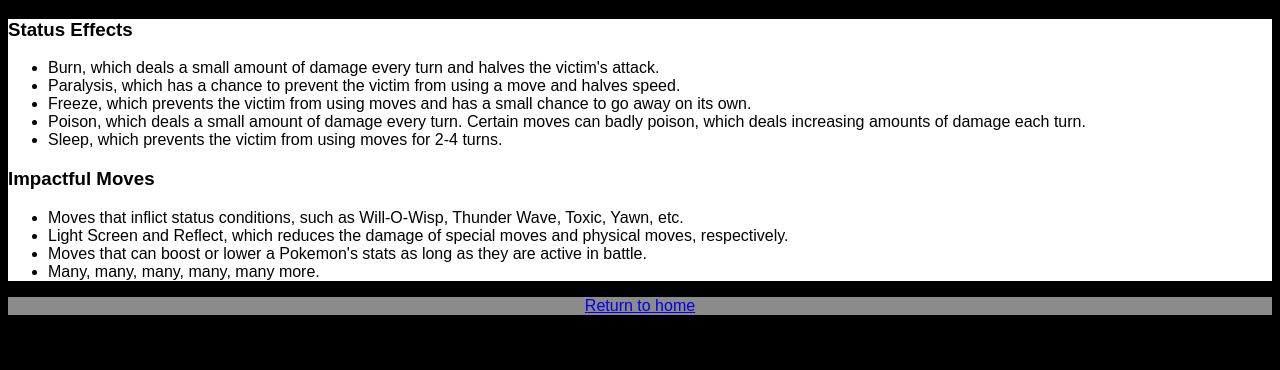
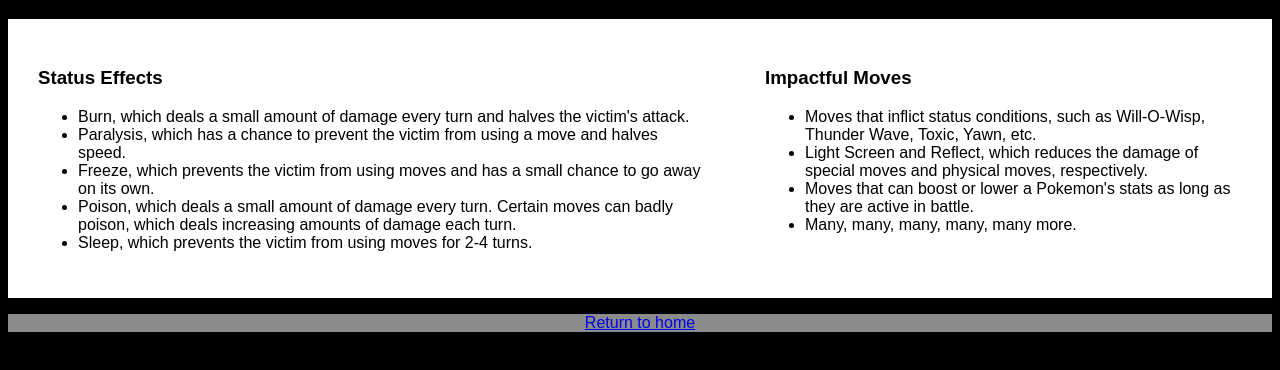
Before and after one commit to boedeckern/EducationalWebpage, a plain HTML site: page page2.html in a window 1280 px wide. Shown: the part 400-770 px from the top of the page. Drawn offline with Linux system fonts and the light colour scheme.

Commit message:
Added a Flexbox to page2.html

```diff
--- a/css/style.css
+++ b/css/style.css
@@ -22,3 +22,11 @@
 #equationInfo{
     text-align:center;
 }
+.flex-container{
+    display:flex;
+}
+.box{
+    padding:20px;
+    margin:10px;
+    align-items:center;
+}
--- a/page2.html
+++ b/page2.html
@@ -8,7 +8,9 @@
         <h1>Additional Effects</h1>
     </header>
     <article class="bottomHalf">
+        <div class="flex-container">
             <section>
+                <div class="box">
                     <h3>Status Effects</h3>
                     <ul>
                         <li>Burn, which deals a small amount of damage every turn and halves the victim's attack.</li>
@@ -17,8 +19,10 @@
                         <li>Poison, which deals a small amount of damage every turn. Certain moves can badly poison, which deals increasing amounts of damage each turn.</li>
                         <li>Sleep, which prevents the victim from using moves for 2-4 turns.</li>
                     </ul>
+                </div>
             </section>
             <section>
+                <div class="box">
                     <h3>Impactful Moves</h3>
                     <ul>
                         <li>Moves that inflict status conditions, such as Will-O-Wisp, Thunder Wave, Toxic, Yawn, etc.</li>
@@ -26,7 +30,9 @@
                         <li>Moves that can boost or lower a Pokemon's stats as long as they are active in battle.</li>
                         <li>Many, many, many, many, many more.</li>
                     </ul>
+                </div>
             </section>
+        </div>
     </article>
     <footer>
         <p class="navLink"><a href="./index.html">Return to home</a></p>
```
Lines whose indentation alone changed are shown as unchanged.
